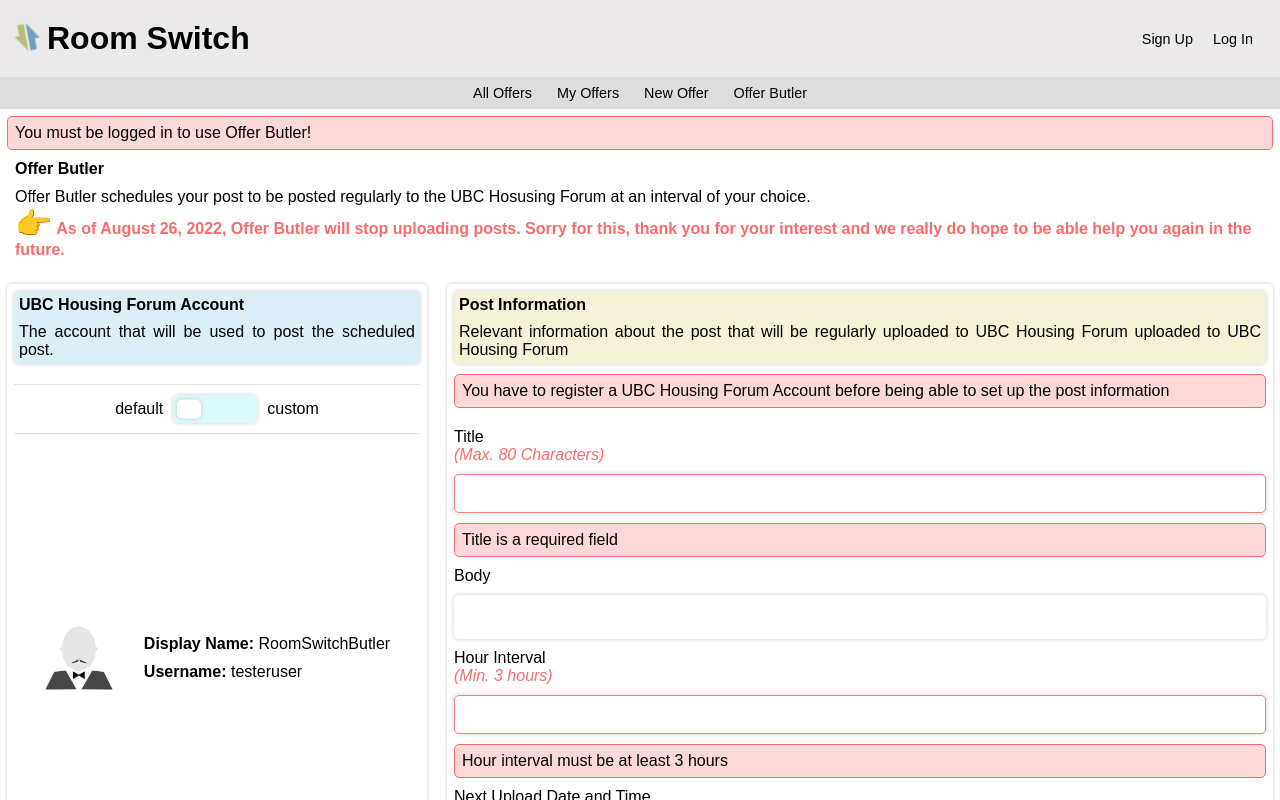
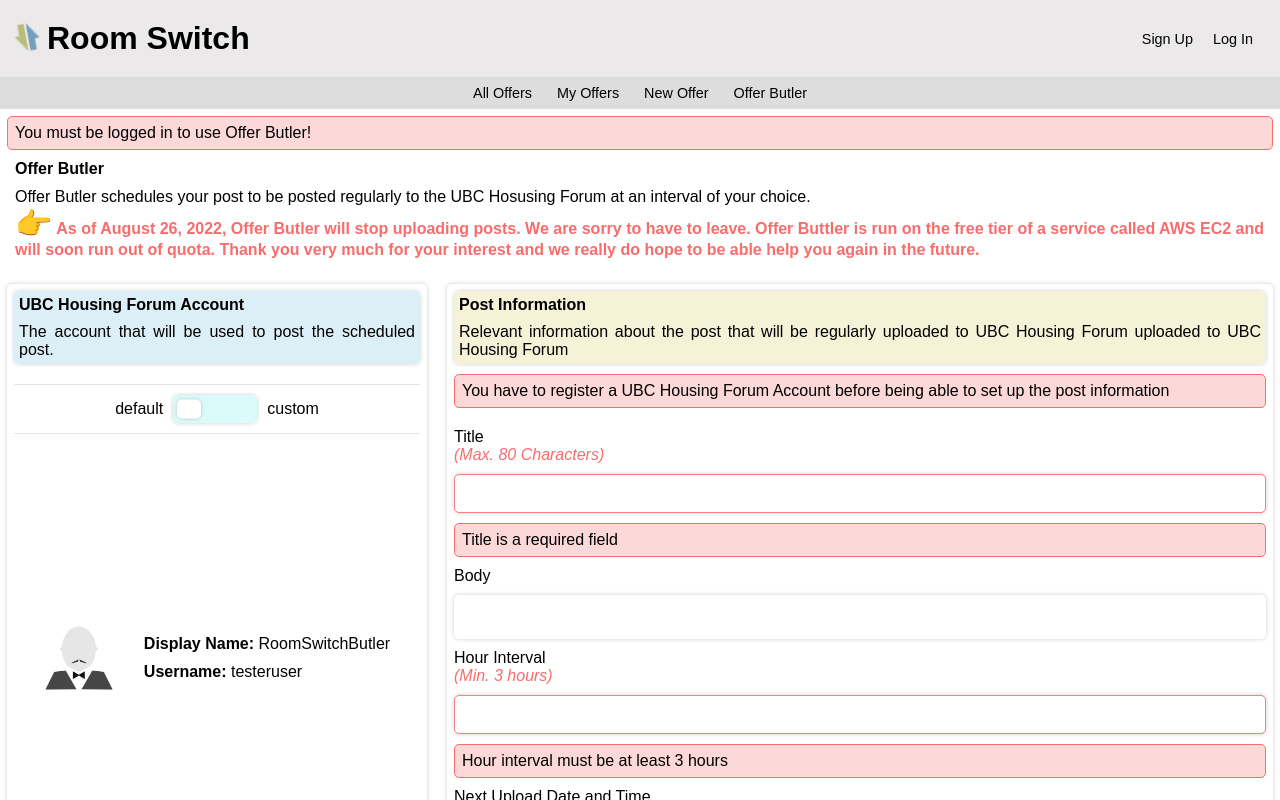
Before and after one commit to stankur/rs-frontend, a React (Create React App) app: page /offer-butler in a window 1280 px wide. Shown: the top 800 px of the page. Built offline with nearby package versions, Linux system fonts and the light colour scheme.

Commit message:
elaborate reason for Offer Butler's leave :'(

```diff
--- a/src/routes/OfferButler/OfferButler.js
+++ b/src/routes/OfferButler/OfferButler.js
@@ -73,7 +73,7 @@
 					}}
 				>
 					<span style={{fontSize:"30px"}}>👉</span> As of August 26, 2022, Offer Butler will
-					stop uploading posts. Sorry for this, thank you for your interest and
+					stop uploading posts. We are sorry to have to leave. Offer Buttler is run on the free tier of a service called AWS EC2 and will soon run out of quota. Thank you very much for your interest and
 					we really do hope to be able help you again in the future.
 				</div>
 			</div>
```
